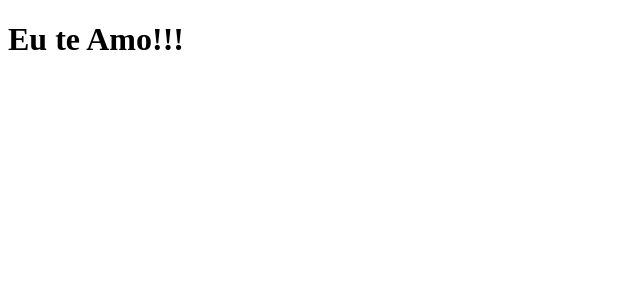
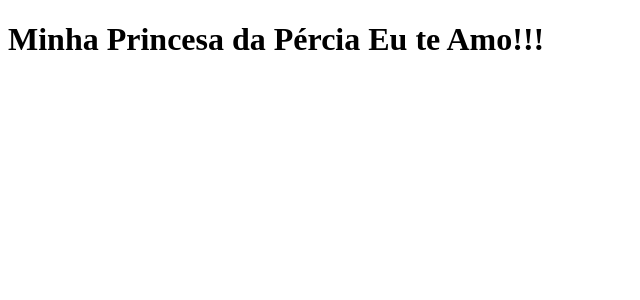
Before and after one commit to RuSelinger/clone-tabnews.com.br, a Next.js app: page / in a window 1280 px wide. Shown: the top 300 px of the page, without its empty margins (0-640 px from the left). Built offline with nearby package versions, Linux system fonts and the light colour scheme.

Commit message:
altera texto home

```diff
--- a/pages/index.js
+++ b/pages/index.js
@@ -1,5 +1,5 @@
 function Home () {
-    return <h1>Eu te Amo!!!</h1>
+    return <h1>Minha Princesa da Pércia Eu te Amo!!!</h1>
 };
 
 export default Home;
```
